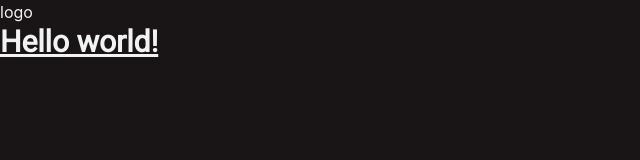
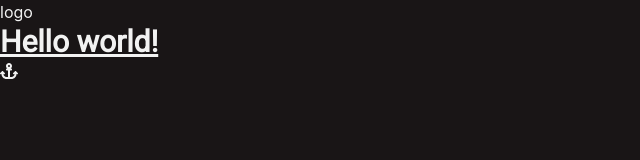
Before and after one commit to michael-pfister/crawlr, a Next.js app: page / in a window 1280 px wide. Shown: the top 160 px of the page, without its empty margins (0-640 px from the left). Built offline with nearby package versions, Linux system fonts and the light colour scheme.

Commit message:
add fontawesome CSS

```diff
--- a/pages/_app.tsx
+++ b/pages/_app.tsx
@@ -1,4 +1,5 @@
 import "@/styles/globals.css";
+import "@fortawesome/fontawesome-svg-core/styles.css";
 import type { AppProps } from "next/app";
 import { ChakraProvider } from "@chakra-ui/react";
 import { Roboto } from "next/font/google";
--- a/pages/index.tsx
+++ b/pages/index.tsx
@@ -6,6 +6,7 @@ export default function Home() {
     <>
       <main>
         <h1 className="text-3xl font-bold underline">Hello world!</h1>
+        <FontAwesomeIcon icon={faAnchor} />
       </main>
     </>
   );
```
